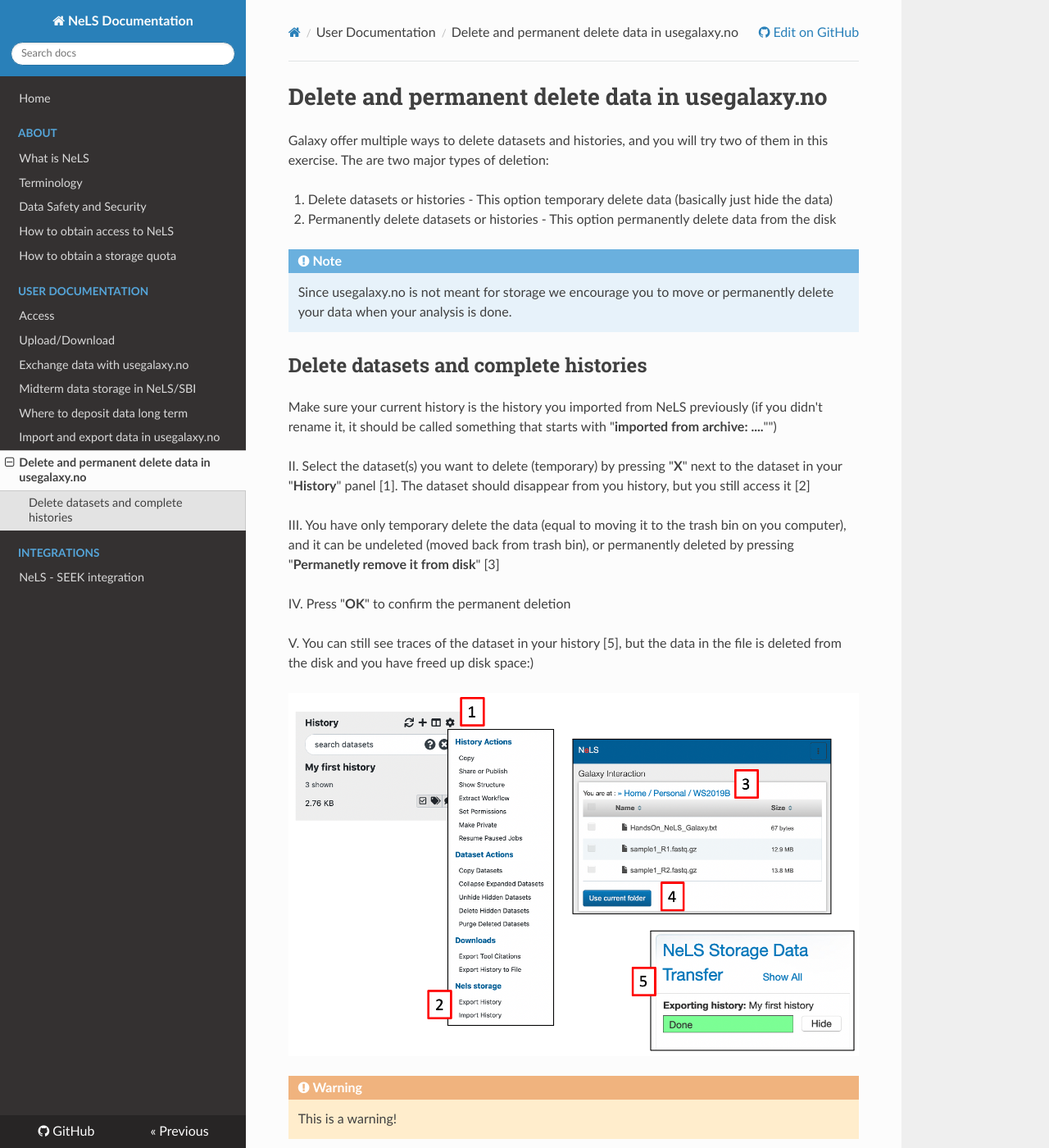
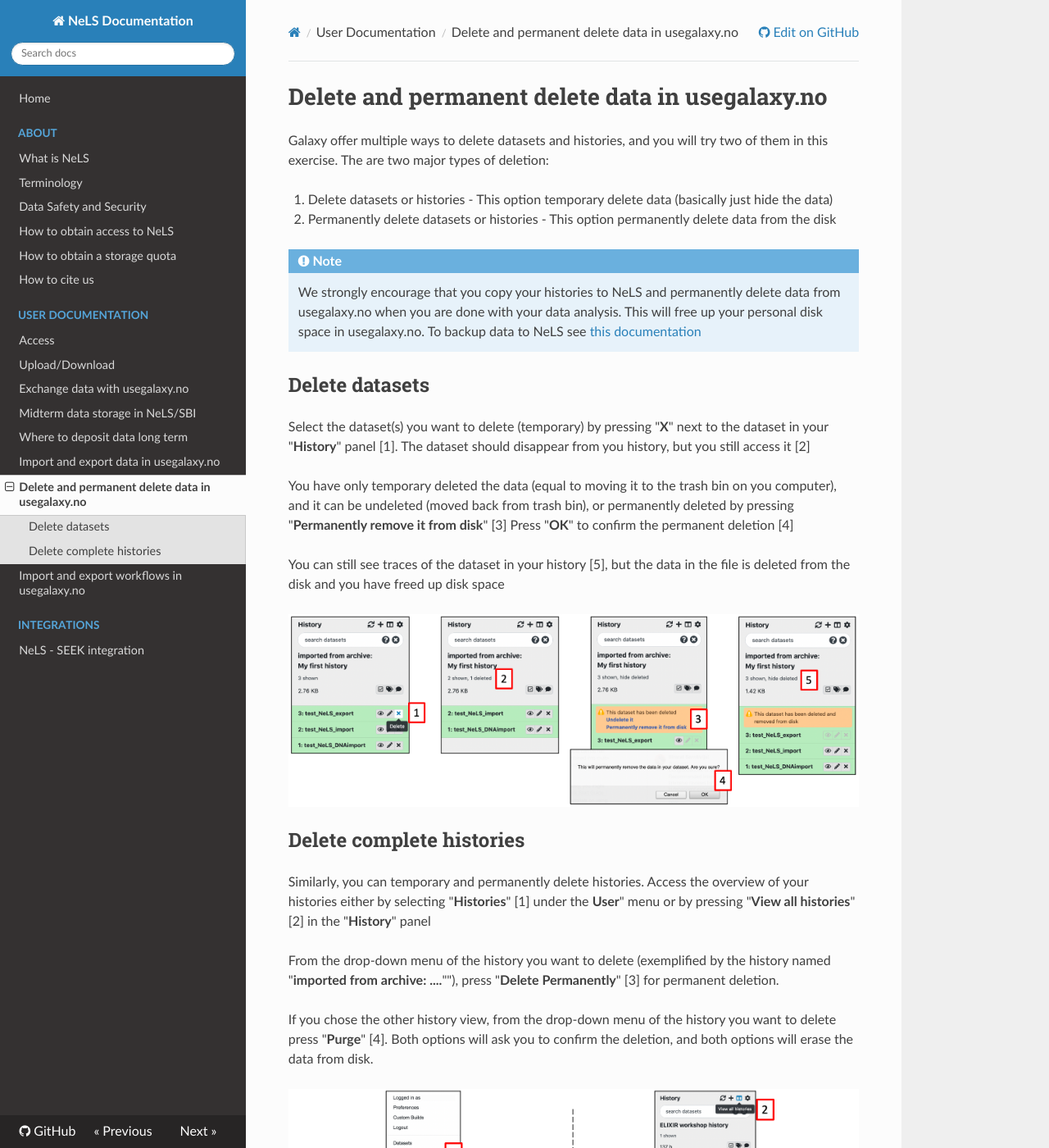
Before and after one commit to elixir-no-nels/nels-docs, an MkDocs documentation site: the page built from docs/usegalaxy_DeleteData.md, in a window 1280 px wide and 1400 px high. Shown: the whole window at 82% size. Built offline with MkDocs 1.6.1, drawn with Linux system fonts in a browser that asks for light colours; nearby versions of some CDN libraries.

Commit message:
third commit

```diff
--- a/docs/usegalaxy_DeleteData.md
+++ b/docs/usegalaxy_DeleteData.md
@@ -7,31 +7,24 @@
 
 !!! note
 
-     Since usegalaxy.no is not meant for storage we encourage you to move or permanently delete your data when your analysis is done.
+     We strongly encourage that you copy your histories to NeLS and permanently delete data from usegalaxy.no when you are done with your data analysis. This will free up your personal disk space in usegalaxy.no. To backup data to NeLS see [this documentation](usegalaxy_ImportExport.md)
 
-## Delete datasets and complete histories
+## Delete datasets
 
-Make sure your current history is the history you imported from NeLS previously (if you didn't rename it, it should be called something that starts with "**imported from archive: ....**"")
+Select the dataset(s) you want to delete (temporary) by pressing "**X**" next to the dataset in your "**History**" panel [1]. The dataset should disappear from you history, but you still access it [2]
 
-II. Select the dataset(s) you want to delete (temporary) by pressing "**X**" next to the dataset in your "**History**" panel [1]. The dataset should disappear from you history, but you still access it [2]
+You have only temporary deleted the data (equal to moving it to the trash bin on you computer), and it can be undeleted (moved back from trash bin), or permanently deleted by pressing "**Permanently remove it from disk**" [3]
+Press "**OK**" to confirm the permanent deletion [4]
 
-III. You have only temporary delete the data (equal to moving it to the trash bin on you computer), and it can be undeleted (moved back from trash bin), or permanently deleted by pressing "**Permanetly remove it from disk**" [3]
+You can still see traces of the dataset in your history [5], but the data in the file is deleted from the disk and you have freed up disk space
 
-IV. Press "**OK**" to confirm the permanent deletion
+![](images/usegalaxy_delete_data.png)
 
-V. You can still see traces of the dataset in your history [5], but the data in the file is deleted from the disk and you have freed up disk space:)
+## Delete complete histories
+Similarly, you can temporary and permanently delete histories. Access the overview of your histories either by selecting "**Histories**" [1] under the **User**" menu or by pressing "**View all histories**" [2] in the "**History**" panel
 
+From the drop-down menu of the history you want to delete (exemplified by the history named "**imported from archive: ....**""), press "**Delete Permanently**" [3] for permanent deletion.
 
-![](images/usegalaxy_export1.png)
+If you chose the other history view, from the drop-down menu of the history you want to delete press "**Purge**" [4]. Both options will ask you to confirm the deletion, and both options will erase the data from disk.
 
-
-
-
-
-
-
-
-
-!!! warning
-
-	This is a warning!
+![](images/usegalaxy_delete_histories.png)
--- a/mkdocs.yml
+++ b/mkdocs.yml
@@ -14,18 +14,20 @@
 nav:
  - Home: 'index.md'
  - About:
-   - What is NeLS: 'about.html#what-is-nels'
+   - What is NeLS: 'What_is_NeLS.md'
    - Terminology: 'about.html#terminology'
    - Data Safety and Security: 'about.html#how-safe-and-secure-are-data-in-nels'
    - How to obtain access to NeLS: 'about.html#how-safe-and-secure-are-data-in-nels'
    - How to obtain a storage quota: 'about.html#how-to-obtain-a-storage-quota'
+   - How to cite us: 'How_to_cite_us.md'
  - User Documentation:
    - Access: 'user-doc.html#accessing-nels'
    - Upload/Download: 'user-doc.html## Upload/Download data to/from NeLS'
    - Exchange data with usegalaxy.no: 'user-doc.html#exchange-data-with-usegalaxyno'
    - Midterm data storage in NeLS/SBI: 'user-doc.html#midterm-data-storage-in-nelssbi'
    - Where to deposit data long term: 'user-doc.html#where-to-deposit-data-long-term'
-   - Import and export data in usegalaxy.no : 'usegalaxy_ImportExport.md'
-   - Delete and permanent delete data in usegalaxy.no : 'usegalaxy_DeleteData.md'
+   - Import and export data in usegalaxy.no: 'usegalaxy_ImportExport.md'
+   - Delete and permanent delete data in usegalaxy.no: 'usegalaxy_DeleteData.md'
+   - Import and export workflows in usegalaxy.no: 'Import_and_export_workflows_in_usegalaxy.no.md'
  - Integrations:
    - NeLS - SEEK integration: 'integrations.html#NeLS - SEEK integration'
```
Also changed, not shown: docs/How_to_cite_us.md (added, +31 -0 lines), docs/How_to_obtain_access_to_NeLS.md (added, +1 -0 lines), docs/Import_and_export_workflows_in_usegalaxy.no.md (added, +43 -0 lines), docs/What_is_NeLS.md (added, +22 -0 lines), docs/about.md (+4 -2 lines), docs/index.md (+4 -3 lines), docs/images/nels-logo-300.png (added), docs/images/usegalaxy_delete_data.png (added), docs/images/usegalaxy_delete_histories.png (added), docs/images/usegalaxy_export_workflow.png (added), docs/images/usegalaxy_import_workflow1.png (added), docs/images/usegalaxy_import_workflow2.png (added), 1 other file.
